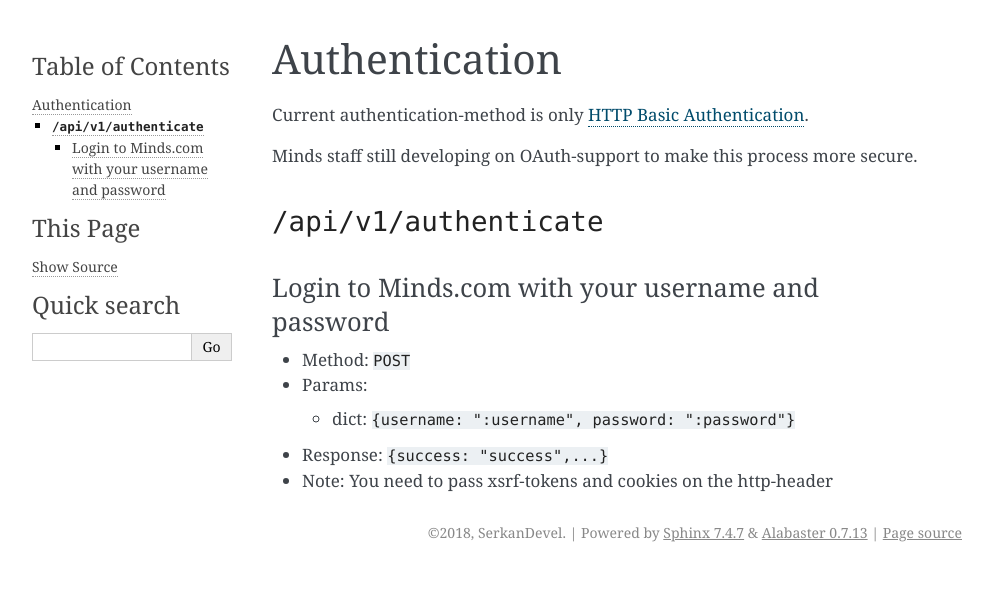
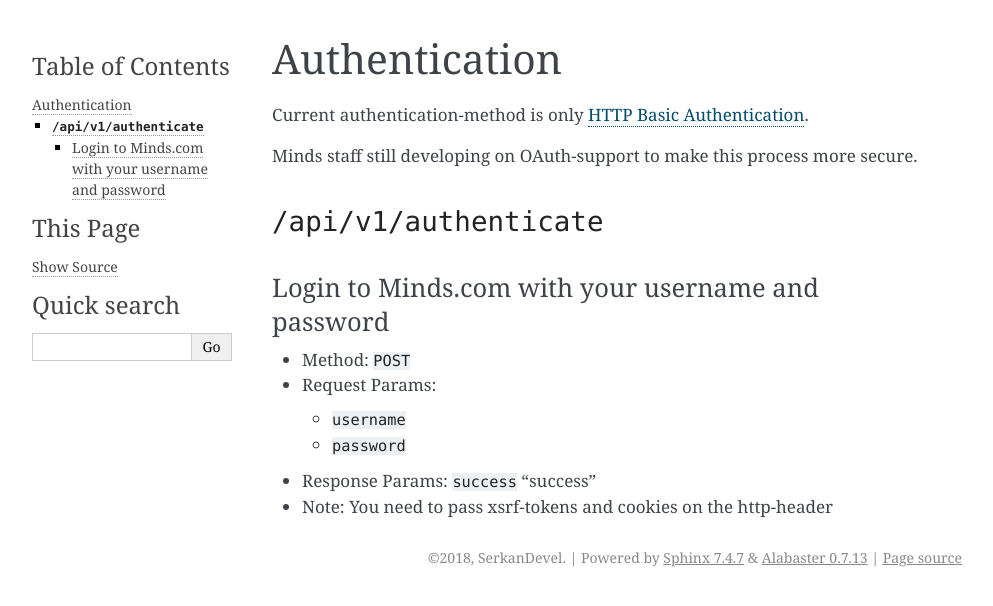
Before and after one commit to Serkan-devel/Illuminaten-schnittstelle, a Sphinx documentation site: the page built from docs/auth.md, in a window 1280 px wide. Shown: the top 606 px of the page, without its empty margins (148-1141 px from the left). Built offline with Sphinx 7.4.7, drawn with Linux system fonts in a browser that asks for light colours.

Commit message:
better formatting than just plain json

```diff
--- a/docs/auth.md
+++ b/docs/auth.md
@@ -7,8 +7,9 @@
 ### `/api/v1/authenticate`
 #### Login to Minds.com with your username and password
 * Method: `POST`
-* Params:
-    * dict: `{username: ":username", password: ":password"}`
-* Response:
-    `{success: "success",...}`
+* Request Params:
+    * `username`
+    * `password`
+* Response Params:
+    `success` "success"
 * Note: You need to pass xsrf-tokens and cookies on the http-header
```
